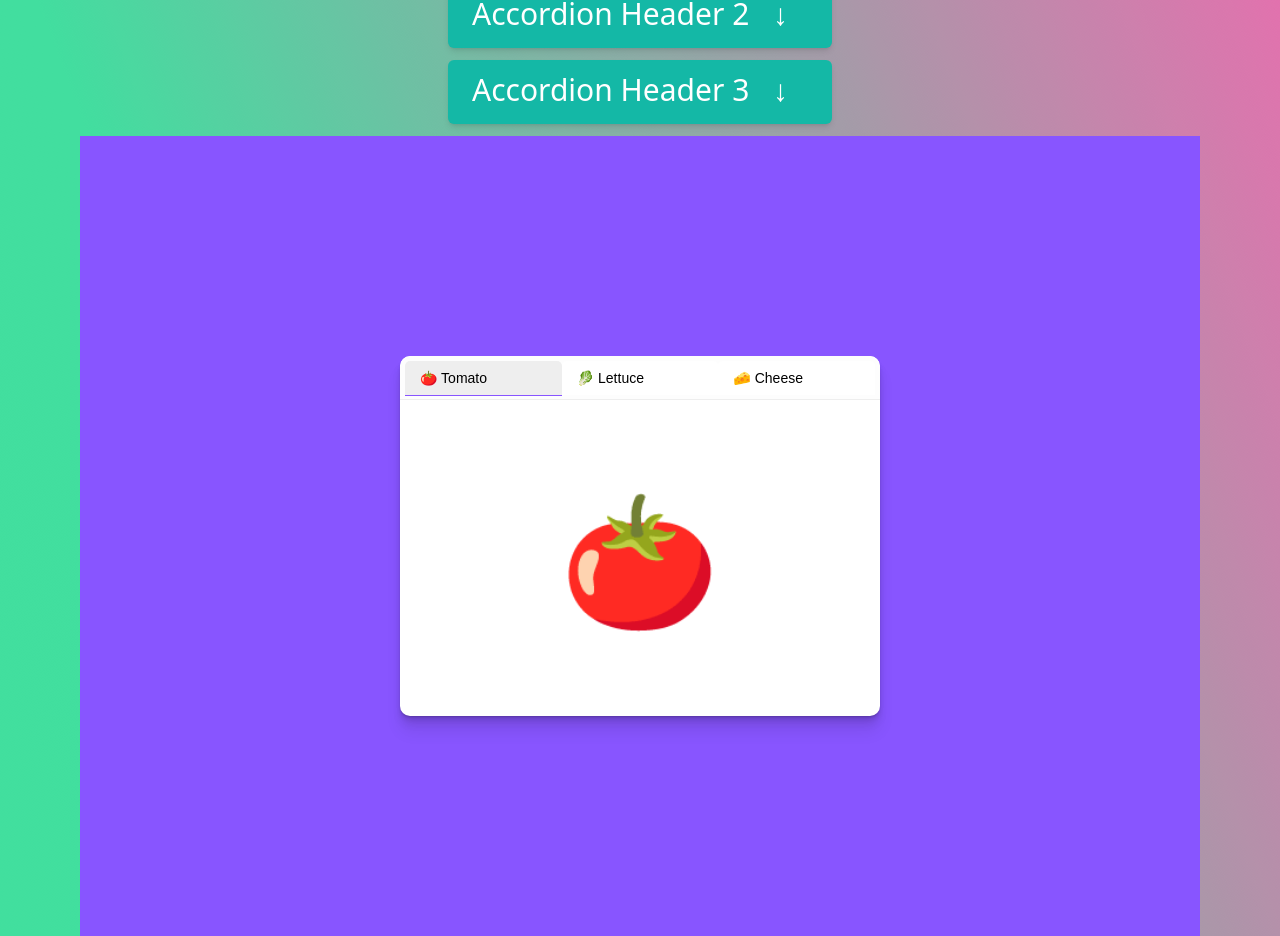
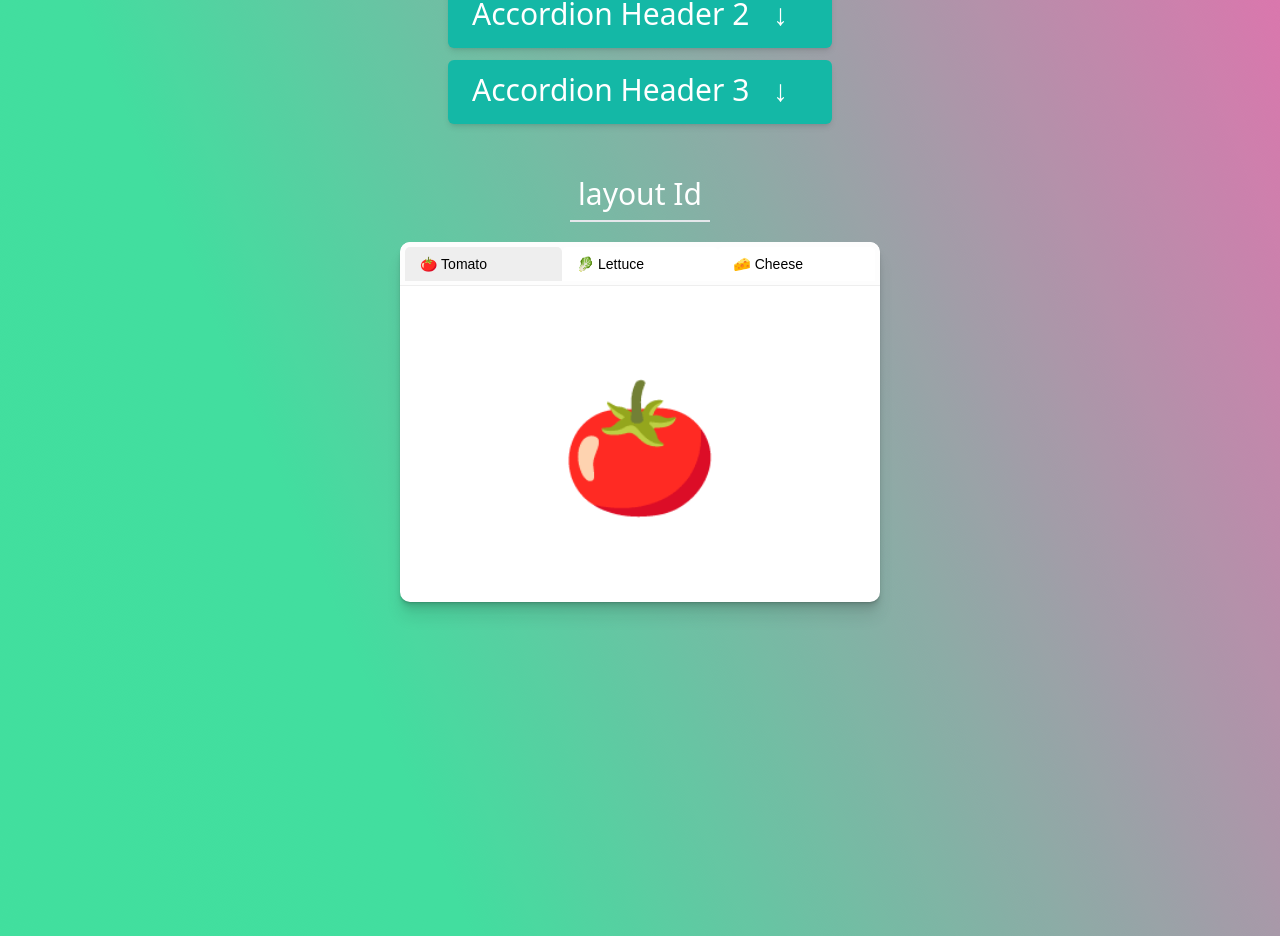
Before and after one commit to mohammad-naimur-rahman/framer-motion-walkthrough, a React (Vite) app: page /layout in a window 1280 px wide. Shown: the part 1688-2624 px from the top of the page. After the commit the page ends 2340 px from the top, so only its background shows below. Built offline with nearby package versions, Linux system fonts and the light colour scheme; a web font is replaced by a local one.

Commit message:
fixed styling of laout id

```diff
--- a/src/components/pages/Tab/index.jsx
+++ b/src/components/pages/Tab/index.jsx
@@ -1,12 +1,14 @@
 import { useState } from 'react'
 import { initialTabs as tabs } from './ingredients'
 import { motion, AnimatePresence } from 'framer-motion'
+import Heading from '../../shared/Lib/Heading'
 
 export default function Tab() {
   const [selectedTab, setSelectedTab] = useState(tabs[0])
 
   return (
     <div className='tab'>
+      <Heading>layout Id</Heading>
       <div className='window'>
         <nav>
           <ul>
--- a/src/main.scss
+++ b/src/main.scss
@@ -132,17 +132,12 @@ label {
 }
 
 .tab {
-  --accent: #8855ff;
-  height: 100vh;
   background: var(--accent);
   overflow: hidden;
-  padding: 0;
-  margin: 0;
-  display: flex;
-  justify-content: center;
-  align-items: center;
+  padding-bottom: 50px;
 
   .window {
+    margin: 0 auto;
     width: 480px;
     height: 360px;
     border-radius: 10px;
```
